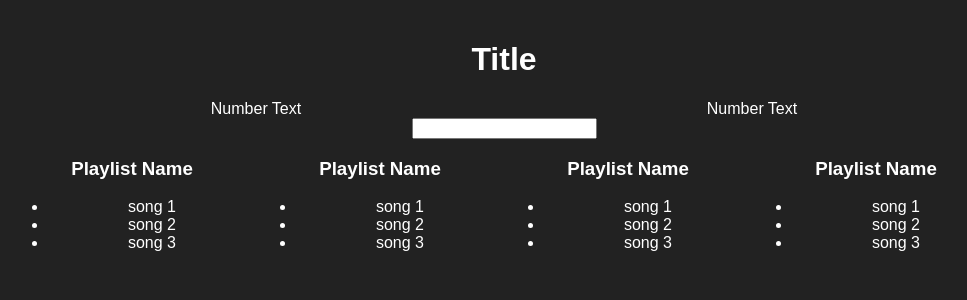
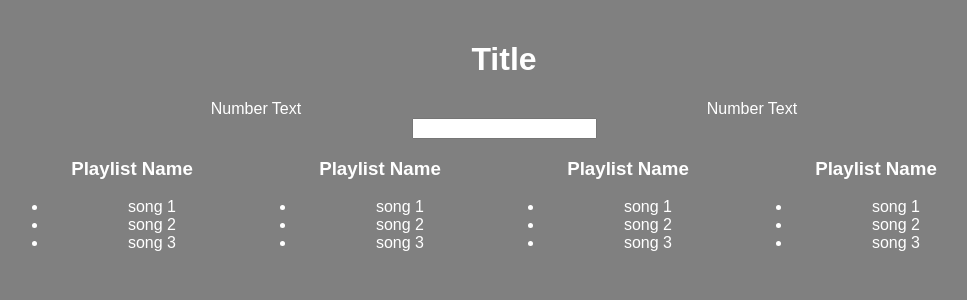
Before and after one commit to ajay-code/react-playlist, a React (Create React App) app: page / in a window 1280 px wide. Shown: the top 300 px of the page, without its empty margins (136-1103 px from the left). Built offline with nearby package versions, Linux system fonts and the light colour scheme.

Commit message:
changing body color

```diff
--- a/src/App.css
+++ b/src/App.css
@@ -7,6 +7,6 @@
 
 
 body {
-  background-color: #222;
+  background-color: gray;
   padding: 20px;
 }
```
